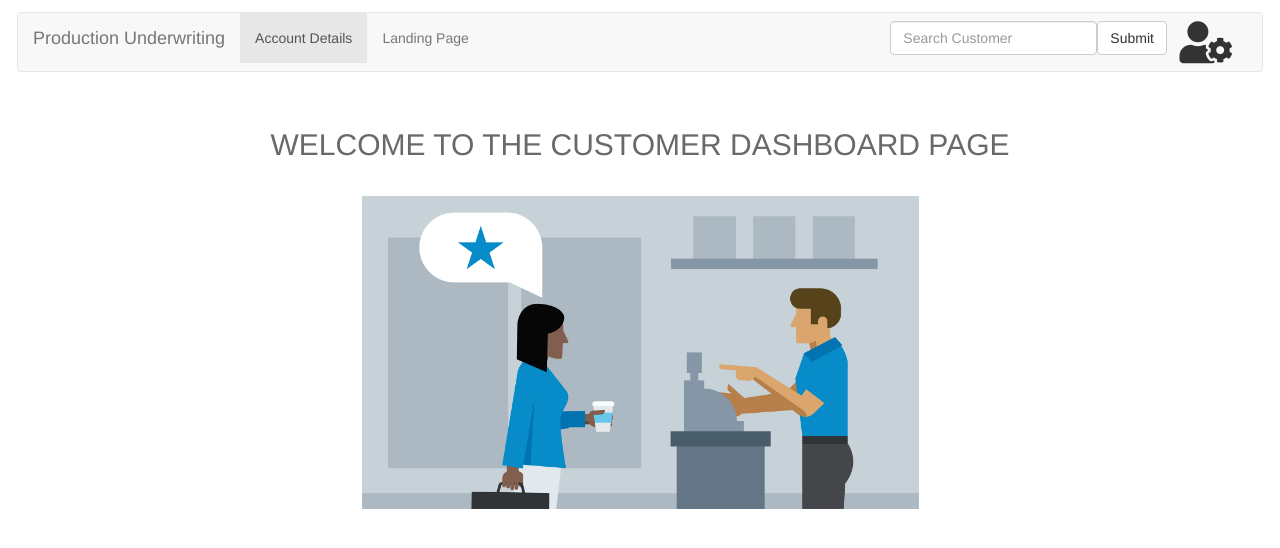
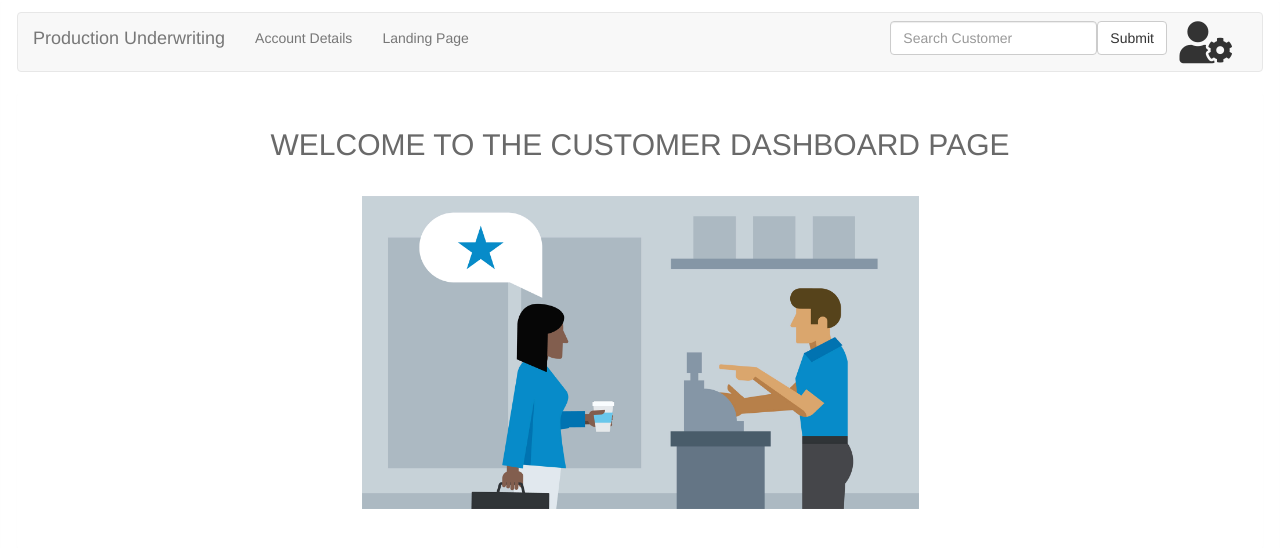
Before and after one commit to jessejamesblack/AngularSeed, an Angular app in the folder angular-app/: page /default in a window 1280 px wide. Shown: the top 548 px of the page. Built offline with nearby package versions, Linux system fonts and the light colour scheme.

Commit message:
router active link

```diff
--- a/angular-app/src/app/app.component.html
+++ b/angular-app/src/app/app.component.html
@@ -8,9 +8,9 @@
         </div>
         <div class="collapse navbar-collapse">
           <ul class="nav navbar-nav">
-            <li class="active"><a [routerLink]="['accountdetails']" queryParamsHandling="preserve">Account Details </a>
+            <li routerLinkActive="active" ><a [routerLink]="['accountdetails']" queryParamsHandling="preserve">Account Details </a>
             </li>
-            <li><a [routerLink]="['landingpage']" queryParamsHandling="preserve">Landing Page</a></li>
+            <li routerLinkActive="active"><a [routerLink]="['landingpage']" queryParamsHandling="preserve">Landing Page</a></li>
           </ul>
           <form class="navbar-form navbar-right">
             <div class="form-group">
```
